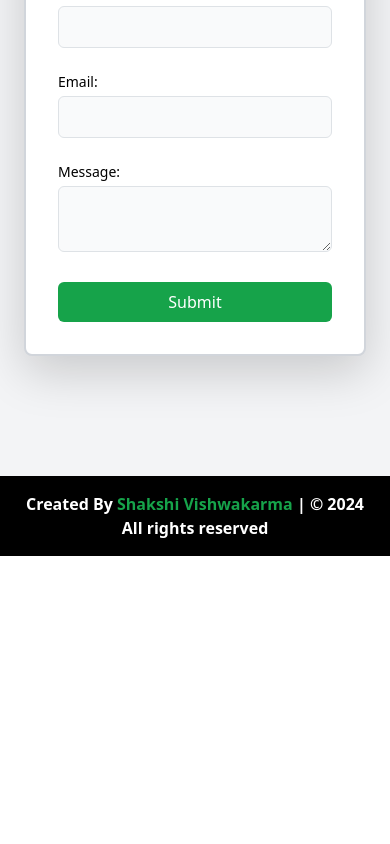
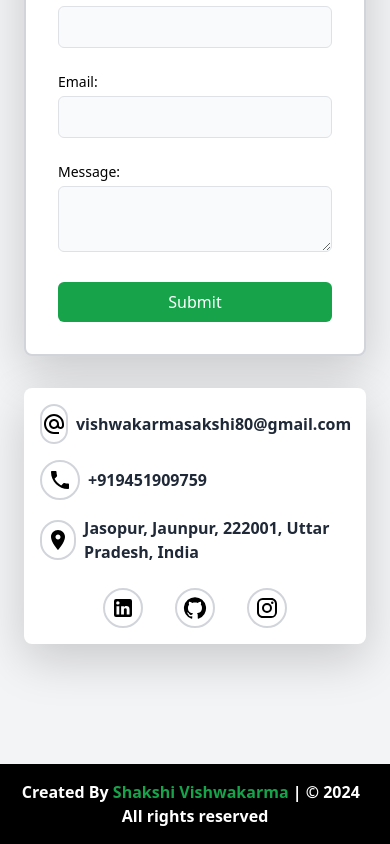
Before and after one commit to Shakshi94/portfolio, a React (Vite) app: page / in a window 390 px wide. Shown: the part 7423-8267 px from the top of the page. Before the commit the page ends 7979 px from the top, so only its background shows below. Built offline with nearby package versions, Linux system fonts and the light colour scheme.

Commit message:
changes in contactform.jsx and footer.jsx

```diff
--- a/src/components/Contactform.jsx
+++ b/src/components/Contactform.jsx
@@ -186,7 +186,8 @@ function Contact() {
         </div>
 
         {/* Address Section */}
-        <div className="bg-white text-gray-800 p-14  shadow-lg rounded-lg w-full md:w-2/5 mt-8 md:mt-0 md:ml-8 hidden lg:block">
+        <div className="bg-white text-gray-800 p-14 shadow-lg rounded-lg w-full md:w-2/5 mt-8 md:mt-0 md:ml-8 hidden md:block">
+
           <div className="space-y-4">
 
             <div className="flex items-center">
@@ -206,7 +207,7 @@ function Contact() {
             </div>
             <div className="flex items-center">
               <div className="rounded-full w-14 h-12 border-2 border-gray-300 flex items-center justify-center socialMedia-contact mr-4">
-                <LocationOnIcon className="text-black" />
+                <LocationOnIcon className="text-black w-1 h-1" />
               </div>
               <span className='text-lg font-bold text-gray-800'>Jasopur, Jaunpur, 222001, Uttar Pradesh, India</span>
             </div>
@@ -231,6 +232,53 @@ function Contact() {
             </ul>
           </div>
         </div>
+         {/* Address Section  for mobile phone*/}
+          <div className="bg-white text-gray-800 p-3 shadow-lg rounded-lg w-full md:w-2/5 mt-8 md:mt-0 md:ml-8 block md:hidden">
+
+          <div className="space-y-4">
+
+            <div className="flex items-center">
+
+              <div className="rounded-full w-10 h-10 border-2 border-gray-300 flex items-center justify-center socialMedia-contact mr-2">
+                <AlternateEmailIcon className="text-black w-2 h-2" />
+              </div>
+              <span className='text-m font-bold text-gray-800 text-wrap'>vishwakarmasakshi80@gmail.com</span>
+
+            </div>
+
+            <div className="flex items-center">
+              <div className="rounded-full w-10 h-10 border-2 border-gray-300 flex items-center justify-center socialMedia-contact mr-2">
+                <PhoneIcon className="text-black w-2 h-2" />
+              </div>
+              <span className='text-m font-bold text-gray-800'>+919451909759</span>
+            </div>
+            <div className="flex items-center">
+              <div className="rounded-full w-12 h-10 border-2 border-gray-300 flex items-center justify-center socialMedia-contact mr-2">
+                <LocationOnIcon className="text-black w-2 h-2" />
+              </div>
+              <span className='text-m font-bold text-gray-800'>Jasopur, Jaunpur, 222001, Uttar Pradesh, India</span>
+            </div>
+          </div>
+          <div className="flex flex-col items-center mt-6 space-y-6">
+            <ul className="flex space-x-8">
+              <li>
+                <a href="https://www.linkedin.com/in/shakshi-vishwakarma-21050421b/" target='_blank' rel='noopener noreferrer' className="rounded-full w-10 h-10 border-2 border-gray-300 flex items-center justify-center socialMedia-contact transition duration-200">
+                  <LinkedInIcon className="text-black hover:text-green-600 w-4 h-4" />
+                </a>
+              </li>
+              <li>
+                <a href="https://github.com/Shakshi94" target='_blank' rel='noopener noreferrer' className="rounded-full w-10 h-10 border-2 border-gray-300 flex items-center justify-center socialMedia-contact  transition duration-200">
+                  <GitHubIcon className="text-black hover:text-green-600 w-4 h-4" />
+                </a>
+              </li>
+              <li>
+                <a href="https://www.instagram.com/imshakshivishwakarma/" target='_blank' rel='noopener noreferrer' className="rounded-full w-10 h-10 border-2 border-gray-300 flex items-center justify-center socialMedia-contact transition duration-200">
+                  <InstagramIcon className="text-black hover:text-green-600 w-4 h-4" />
+                </a>
+              </li>
+            </ul>
+          </div>
+        </div>
       </div>
     </div>
   );
--- a/src/components/Footer.jsx
+++ b/src/components/Footer.jsx
@@ -6,7 +6,7 @@ export default function Footer() {
                     Created By <span className="text-green-600">Shakshi Vishwakarma</span> |  &#169; 2024 All rights reserved.
                 </p>
                 <p className="font-bold lg:hidden">
-                    Created By <span className="text-green-600">Shakshi Vishwakarma</span> | &#169; 2024
+                    Created By <span className="text-green-600">Shakshi Vishwakarma</span> | &#169; 2024 &nbsp;
                 </p>
                 <p className="font-bold  lg:hidden">
                      All rights reserved
```
